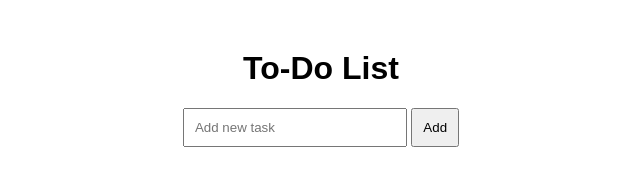
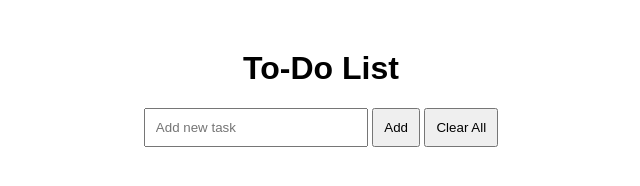
Before and after one commit to MOD-NIKO/Todo-List, a plain HTML site: page index.html in a window 1280 px wide. Shown: the whole page, without its empty margins (319-959 px from the left). Drawn offline with Linux system fonts and the light colour scheme.

Commit message:
Update index.html

```diff
--- a/index.html
+++ b/index.html
@@ -9,6 +9,7 @@
   <h1>To-Do List</h1>
   <input type="text" id="taskInput" placeholder="Add new task">
   <button onclick="addTask()">Add</button>
+  <button onclick="clearAllTasks()">Clear All</button>
   <ul id="taskList"></ul>
 
   <script src="script.js"></script>
```
